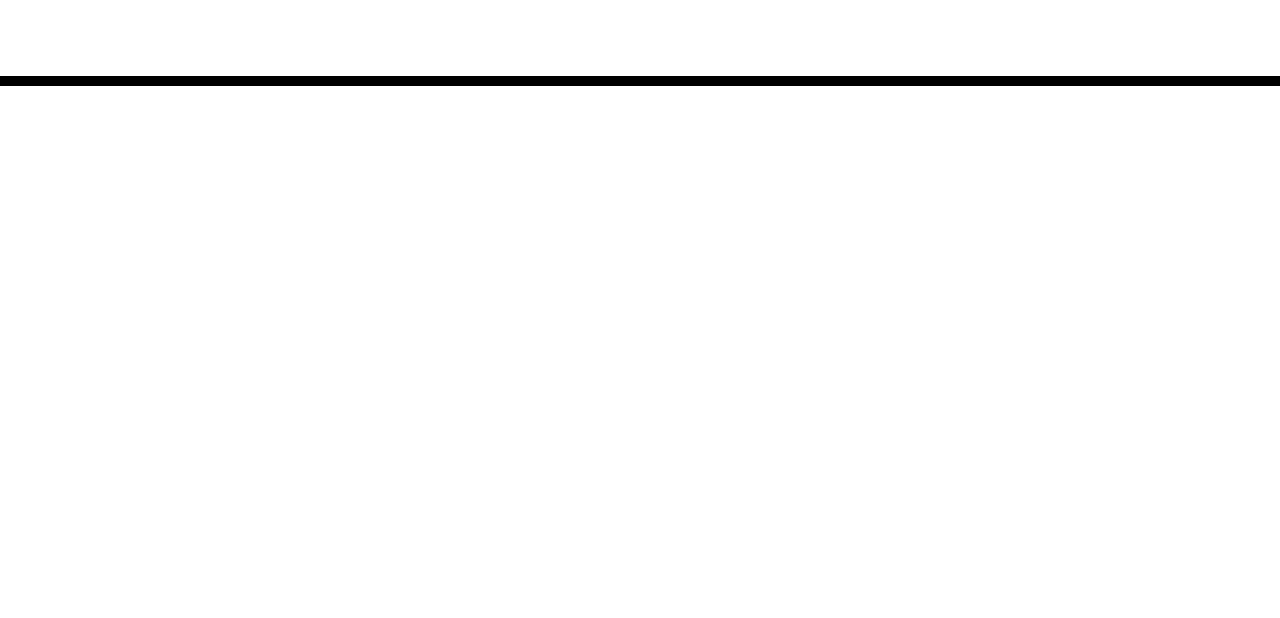
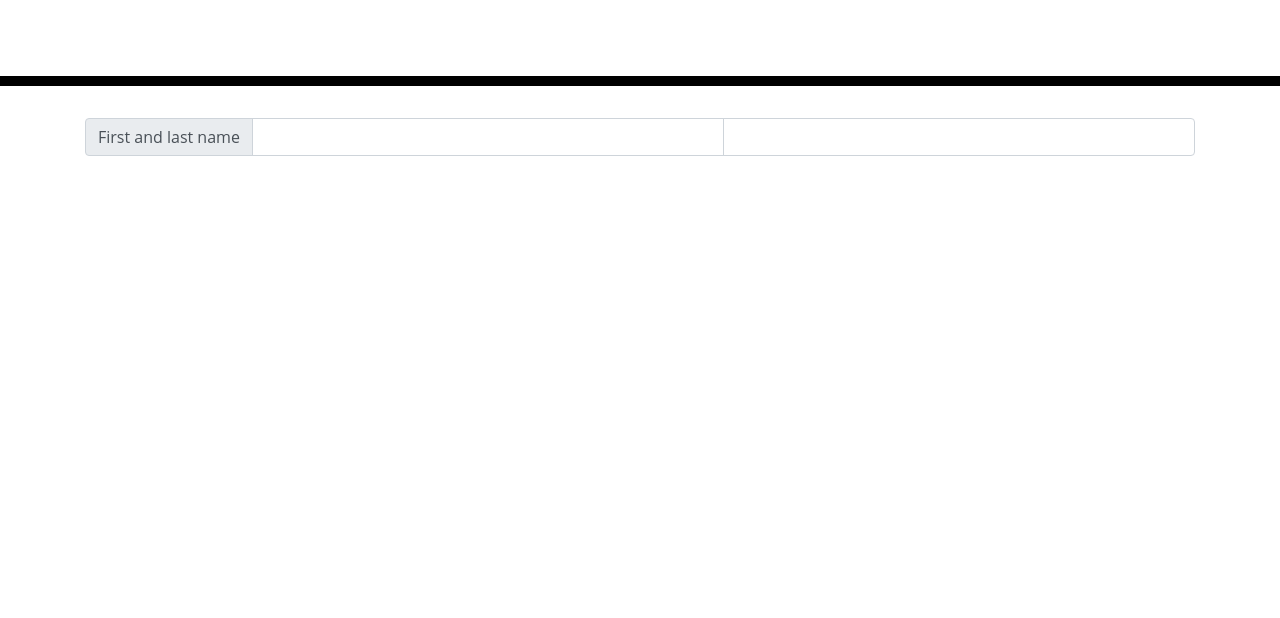
Before and after one commit to IanMilli/Daily-Work-Schedule, a plain HTML site: page index.html in a window 1280 px wide. Shown: the part 182-800 px from the top of the page. Drawn offline with nearby package versions, Linux system fonts and the light colour scheme.

Commit message:
added input box component from bootstrap

```diff
--- a/index.html
+++ b/index.html
@@ -15,6 +15,13 @@
         <p id="currentDay" class="lead"></p>
       </header>
       <div class="container">
+        <div class="input-group">
+            <div class="input-group-prepend">
+              <span class="input-group-text">First and last name</span>
+            </div>
+            <input type="text" aria-label="First name" class="form-control">
+            <input type="text" aria-label="Last name" class="form-control">
+          </div>
         <!-- Timeblocks go here -->
       </div>
 
```
